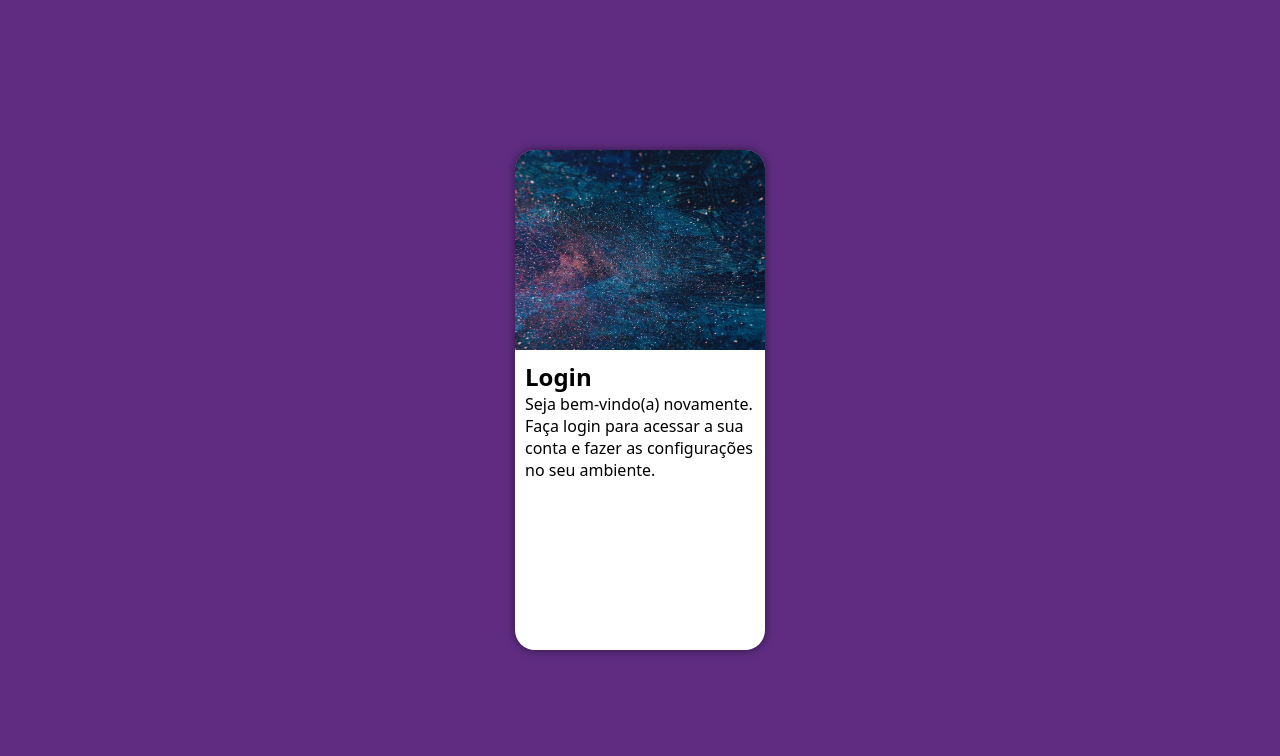
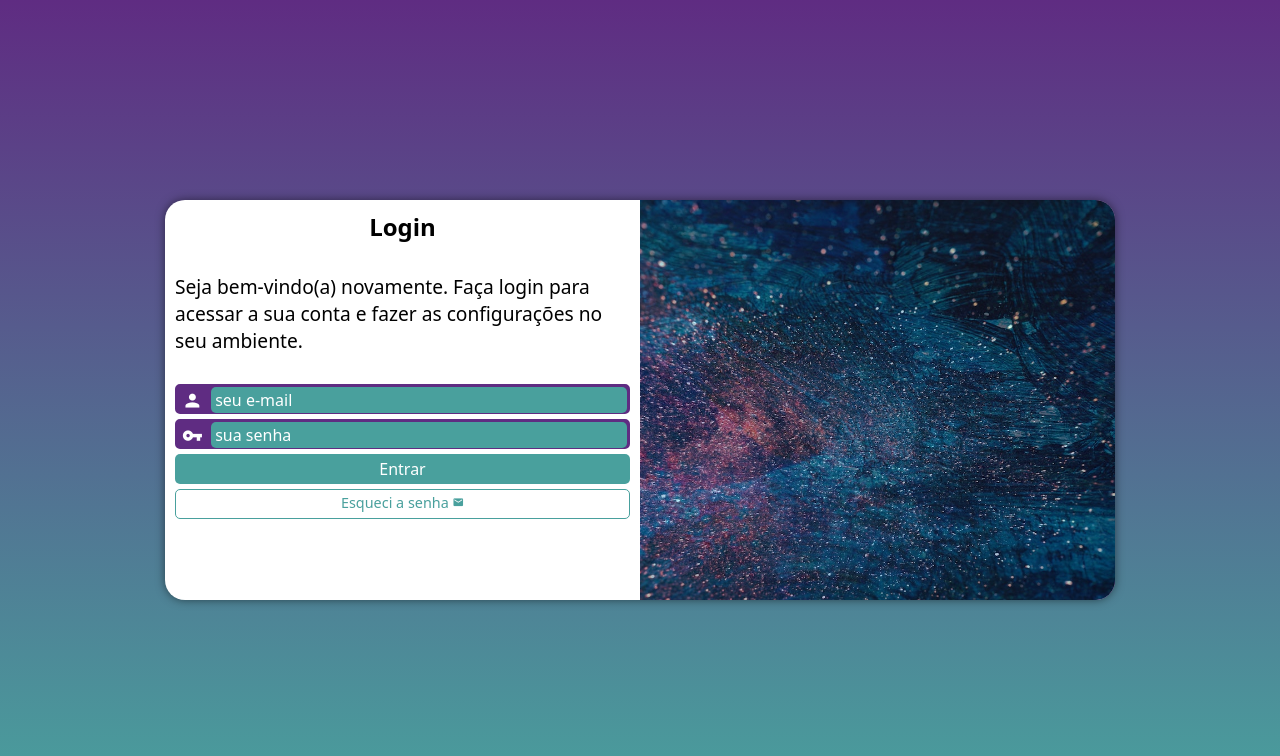
Before and after one commit to vatrinux/projeto-login, a plain HTML site: page index.html in a window 1280 px wide. Drawn offline with Linux system fonts and the light colour scheme.

Commit message:
Finalização do projeto

```diff
--- /dev/null
+++ b/estilos/media-query.css
@@ -0,0 +1,64 @@
+@charset "UTF-8";
+
+/*
+    ### Paleta de Cores ###
+    Verde: #49a09d
+    Lilás: #5f2c82
+*/
+
+/* ### Versão para Tablets ### */
+@media screen and (min-width: 768px) and (max-width: 992px) {
+    body {
+        background-image: linear-gradient(to top, #49a09d, #5f2c82);
+    }
+
+    section#login {
+        width: 90vw;
+        height: 300px;
+    }
+
+    section#login > div#img {
+        float: left;
+        width: 40%;
+        height: 100%;
+    }
+
+    section#login > div#form {
+        float: right;
+        width: 60%;
+    }
+
+    div#form > p {
+        font-size: 1em;
+        margin: 20px 0px;
+    }
+}
+
+/* ### Versão para Desktops */
+@media screen and (min-width: 992px) {
+    body {
+        background-image: linear-gradient(to top, #49a09d, #5f2c82
+        );
+    }
+
+    section#login {
+        width: 950px;
+        height: 400px;
+    }
+
+    section#login > div#img {
+        float: right;
+        width: 50%;
+        height: 100%;
+    }
+
+    section#login > div#form {
+        float: left;
+        width: 50%;
+    }
+
+    div#form > p {
+        font-size: 1.2em;
+        margin: 30px 0px;
+    }
+}
--- a/estilos/style.css
+++ b/estilos/style.css
@@ -27,18 +27,20 @@ main {
 
 section#login {
     background-color: #fff;
-    width: 250px;
+    width: 270px;
     height: 500px;
     border-radius: 20px;
     box-shadow: 0px 0px 10px rgba(0, 0, 0, 0.5);
     position: absolute;
     top: 50%;
     left: 50%;
+    overflow: hidden;
     transform: translate(-50%, -50%);
-    overflow: hidden;
+    transition: width 0.5s, height 0.5s;
+    transition-timing-function: ease;
 }
 
-section#login>div#img {
+section#login > div#img {
     display: block;
     background: #5f2c82 url(../imagens/1629236.jpg) no-repeat;
     background-size: cover;
@@ -46,7 +48,99 @@ section#login>div#img {
     height: 200px;
 }
 
-section#login>div#form {
+section#login > div#form {
     display: block;
     padding: 10px;
 }
+
+div#form > h1 {
+    text-align: center;
+    margin-bottom: 10px;
+}
+
+div#form > p {
+    font-size: 0.9em;
+    margin-bottom: 20px;
+}
+
+form > div.campo {
+    display: block;
+    background-color: #5f2c82;
+    border: 2px solid #5f2c82;
+    width: 100%;
+    height: 30px;
+    margin: 5px 0px;
+    border-radius: 5px;
+}
+
+div.campo > label {
+    display: none;
+}
+
+div.campo > span {
+    color: #fff;
+    font-size: 1.3em;
+    width: 30px;
+    padding: 5px;
+}
+
+div.campo > input {
+    background-color: #49a09d;
+    font-size: 1em;
+    width: calc(100% - 35px);
+    height: 100%;
+    border: 0px;
+    border-radius: 5px;
+    padding: 4px;
+    transform: translateY(-5px);
+}
+
+div.campo > input::placeholder {
+    color: #fff;
+}
+
+div.campo > input:focus-within {
+    background-color: #fff;
+    color: #000;
+}
+
+form > input[type=submit] {
+    display: block;
+    background-color: #49a09d;
+    font-size: 1em;
+    color: #fff;
+    width: 100%;
+    height: 30px;
+    border: none;
+    border-radius: 5px;
+    cursor: pointer;
+}
+
+form > input[type=submit]:hover {
+    background-color: #5f2c82;
+    color: #49a09d;
+}
+
+form > a.botao {
+    display: block;
+    background-color: #fff;
+    font-size: 0.9em;
+    color: #49a09d;
+    width: 100%;
+    height: 30px;
+    margin-top: 5px;
+    padding-top: 3px;
+    border: 1px solid #49a09d;
+    border-radius: 5px;
+    text-decoration: none;
+    text-align: center;
+}
+
+form > a.botao:hover {
+    background-color: #49a09d;
+    color: #5f2c82;
+}
+
+form > a.botao > span {
+    font-size: 0.8em;
+}
--- a/index.html
+++ b/index.html
@@ -6,6 +6,8 @@
     <meta name="viewport" content="width=device-width, initial-scale=1.0">
     <title>Tela de Login</title>
     <link rel="stylesheet" href="estilos/style.css">
+    <link rel="stylesheet" href="estilos/media-query.css">
+    <link href="https://fonts.googleapis.com/icon?family=Material+Icons" rel="stylesheet">
 </head>
 <body>
     <main>
@@ -16,8 +18,21 @@
             <div id="form">
                 <h1>Login</h1>
                 <p>Seja bem-vindo(a) novamente. Faça login para acessar a sua conta e fazer as configurações no seu ambiente.</p>
-                <form action="login.php" method="post">
-
+                <form action="login.php" method="post" autocomplete="on">
+                    <div class="campo">
+                        <span class="material-icons">person</span>
+                        <input type="email" name="login" id="ilogin" placeholder="seu e-mail" autocomplete="email" required maxlength="30">
+                        <label for="ilogin">Login</label>
+                    </div>
+                    <div class="campo">
+                        <span class="material-icons">vpn_key</span>
+                        <input type="password" name="senha" id="isenha" placeholder="sua senha" autocomplete="current-password" required minlength="8" maxlength="16">
+                        <label for="isenha">Senha</label>
+                    </div>
+                    <input type="submit" value="Entrar">
+                    <a href="#" class="botao">
+                        Esqueci a senha <span class="material-icons">mail</span>
+                    </a>
                 </form>
             </div>
         </section>
```
